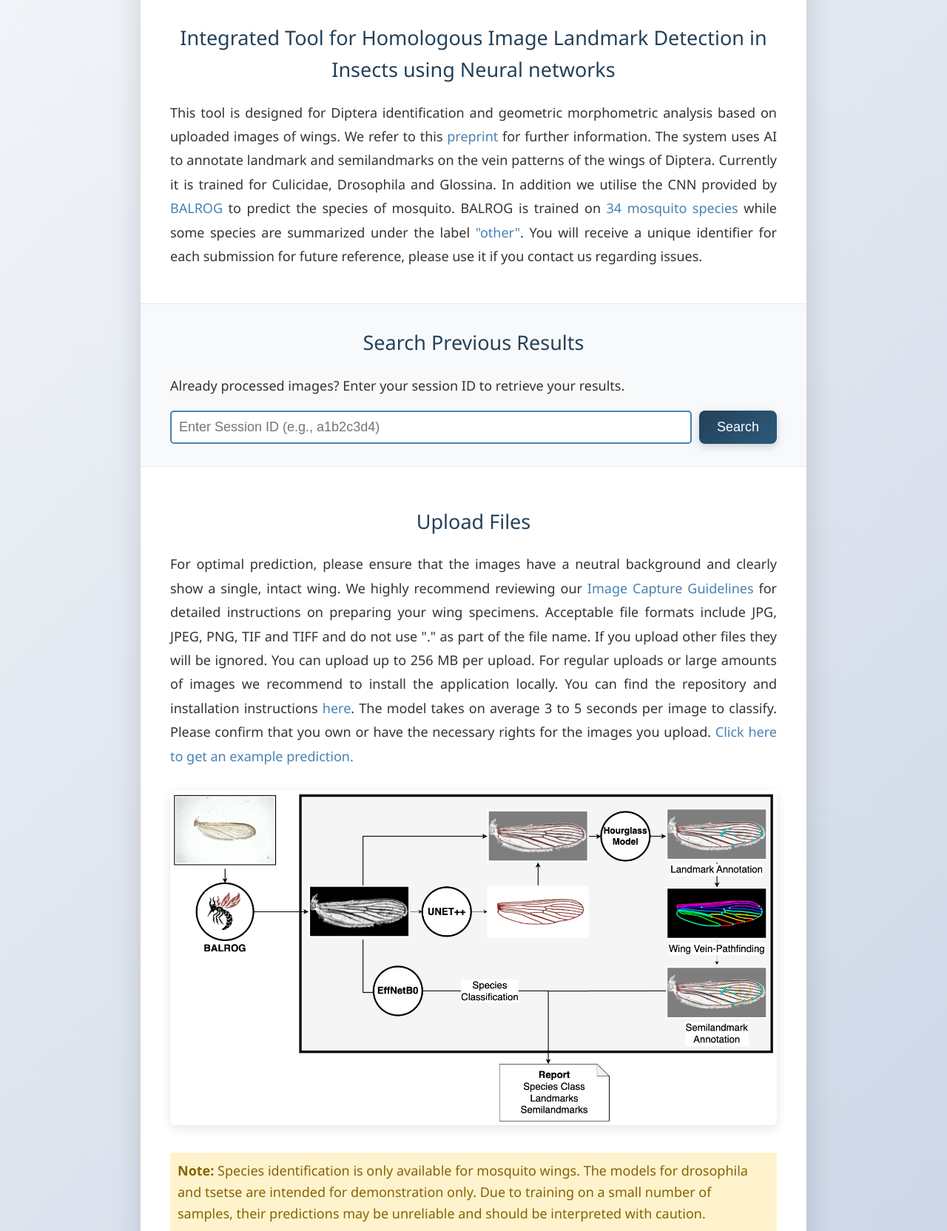
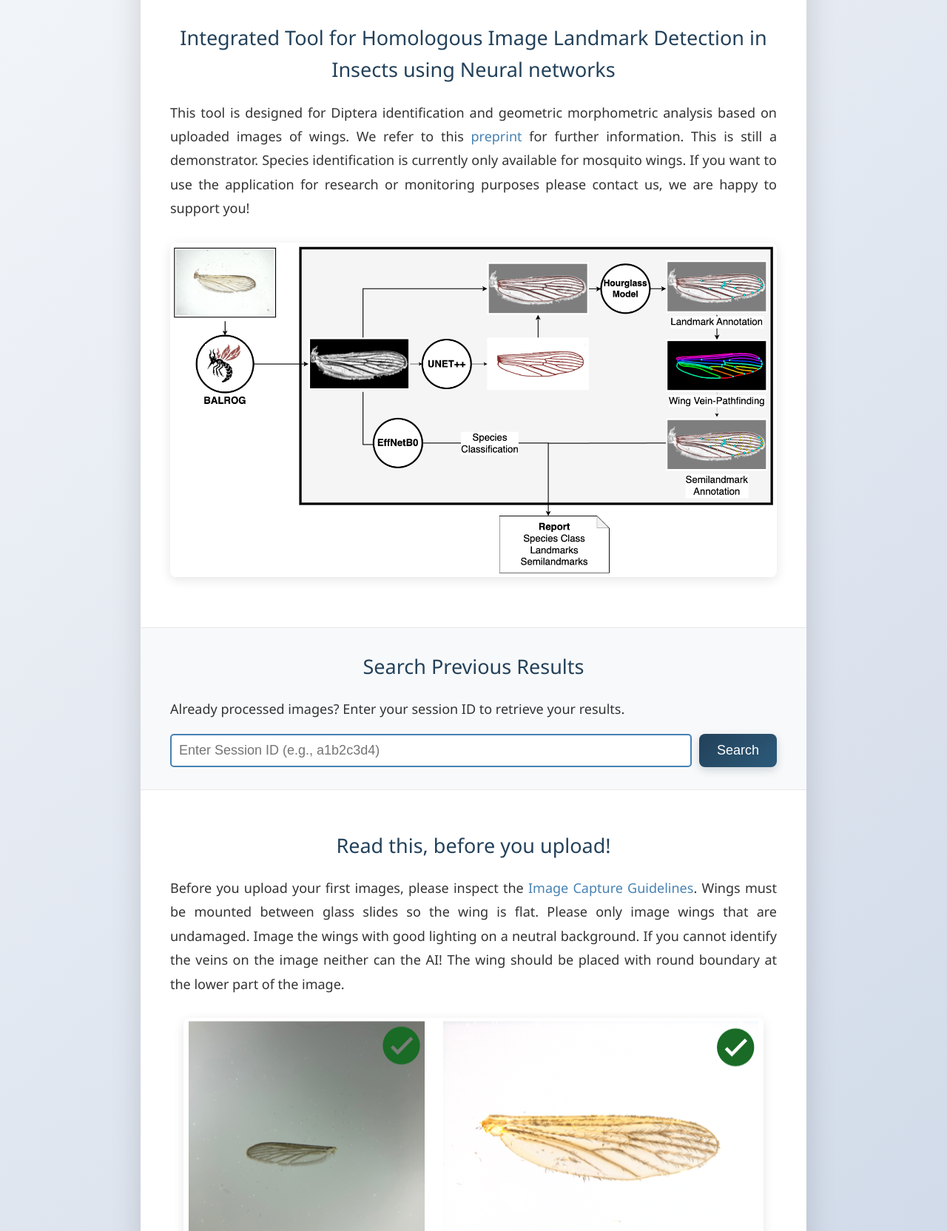
Before and after one commit to KNolte19/ITHILDIN, a Flask app: page / in a window 1280 px wide. Shown: the part 323-1987 px from the top of the page at 74% size. Run offline with Flask 3, Linux system fonts and the light colour scheme.

Commit message:
Modified Front Page, Clearer Instructions

```diff
--- a/templates/predictions.html
+++ b/templates/predictions.html
@@ -62,14 +62,14 @@
 
             {% if has_classifier %}
             <td class="{% if prediction.ENS_Predicted_Score > 0.8 %}high-confidence{% elif prediction.ENS_Predicted_Score > 0.5 %}medium-confidence{% else %}low-confidence{% endif %}">
-              {{ prediction.ENS_Predicted_Taxa }}
+              {% if prediction.ENS_Predicted_Score < 0.5 %}LOW CONFIDENCE{% else %}{{ prediction.ENS_Predicted_Taxa }}{% endif %}
             </td>
             <td class="{% if prediction.ENS_Predicted_Score > 0.8 %}high-confidence{% elif prediction.ENS_Predicted_Score > 0.5 %}medium-confidence{% else %}low-confidence{% endif %}">
               {{ prediction.ENS_Predicted_Score }}
             </td>
             <td>{{ prediction.Centroid }}</td>
             {% endif %}
-            <td>{{ prediction.Status }}</td>
+            <td class="{% if prediction.Status == 'Full Skeleton' %}high-confidence{% elif prediction.Status == 'Repaired' %}medium-confidence{% elif prediction.Status == 'Failed Repair' %}low-confidence{% endif %}">{{ prediction.Status }}</td>
 
           </tr>
         {% endfor %}
--- a/templates/upload.html
+++ b/templates/upload.html
@@ -18,12 +18,15 @@
                 <h2>Integrated Tool for Homologous Image Landmark Detection in Insects using Neural networks</h2>
                 <p class="tooltip-text"> This tool is designed for Diptera identification and geometric morphometric analysis based on uploaded images of wings.
                     We refer to this <a href="https://www.biorxiv.org/content/10.64898/2026.04.17.719146v1">preprint</a> for further information.
-                    The system uses AI to annotate landmark and semilandmarks on the vein patterns of the wings of Diptera. Currently it is trained for Culicidae, Drosophila and Glossina.
-                    In addition we utilise the CNN provided by <a href="https://doi.org/10.1371/journal.pcbi.1013435">BALROG</a> to predict the species of mosquito.
-                    BALROG is trained on <a href="/display_other_pdf">34 mosquito species</a> while some species are summarized under the label <a href="/display_other_pdf">"other"</a>.
-                    You will receive a unique identifier for each submission for future reference, please use it if you contact us regarding issues.
+                    This is still a demonstrator. Species identification is currently only available for mosquito wings.
+                    If you want to use the application for research or monitoring purposes please contact us, we are happy to support you!
                 </p>
+
+                <div class="image-container">
+                    <img src="{{ url_for('static', filename='images/PIPELINE_scheme.jpg') }}" alt="Wing Image Example">
+                </div>
             </section>
+
 
             <section class="search-section">
                 <h2>Search Previous Results</h2>
@@ -41,25 +44,24 @@
             </section>
 
             <section class="upload-section">
-                <h2>Upload Files</h2>
-                <p class="tooltip-text">For optimal prediction, please ensure that the images have a neutral background and clearly show a single, intact  wing.
-                    We highly recommend reviewing our <a href="/display_pdf">Image Capture Guidelines</a> for detailed instructions on preparing your wing specimens.
-                    Acceptable file formats include JPG, JPEG, PNG, TIF and TIFF and do not use "." as part of the file name. If you upload other files they will be ignored. You can upload up to 256 MB per upload.
-                    For regular uploads or large amounts of images we recommend to install the application locally.
+                <h2>Read this, before you upload!</h2>
+                <p class="tooltip-text">Before you upload your first images, please inspect the <a href="/display_pdf">Image Capture Guidelines</a>.
+                    Wings must be mounted between glass slides so the wing is flat. Please only image wings that are undamaged.
+                    Image the wings with good lighting on a neutral background. If you cannot identify the veins on the image neither can the AI!
+                    The wing should be placed with round boundary at the lower part of the image.
+                </p>
+
+                <div class="image-container">
+                    <img src="{{ url_for('static', filename='images/imagecapture_example.png') }}" alt="Wing Image Example">
+                </div>
+
+                <p class="tooltip-text">
+                    Acceptable file formats include JPG, JPEG, PNG, TIF and TIFF.
+                    You can upload up to 256 MB per upload, for large or regular uploads we recommend to install the application locally.
                     You can find the repository and installation instructions <a href="https://github.com/KNolte19/ITHILDIN" target="_blank">here</a>.
                     The model takes on average 3 to 5 seconds per image to classify.
-                    Please confirm that you own or have the necessary rights for the images you upload.
+                    You will receive a unique identifier for each submission for future reference, please use it if you contact us regarding issues.
                     <a href="/get_example"> Click here to get an example prediction.</a>
-                </p>
-                <div class="image-container">
-                    <img src="{{ url_for('static', filename='images/PIPELINE_scheme.jpg') }}" alt="Wing Image Example">
-                </div>
-                <p style="color: #856404; background-color: #fff3cd; padding: 10px; border-radius: 3px; margin-top: 10px;">
-                    <strong>Note:</strong> Species identification is only available for mosquito wings. The models for drosophila and tsetse are intended for demonstration only. Due to training on a small number of samples, their predictions may be unreliable and should be interpreted with caution.
-                </p>
-
-                <p style="color: #932605; background-color: #ffcdcd; padding: 10px; border-radius: 3px; margin-top: 10px;">
-                    <strong>Note:</strong> This version is still for demonstration purposes and has limitations. If you would like to it for research or monitoring purposes, please contact us. We are happy to support you!
                 </p>
 
                 <form action="/upload_folder" method="POST" enctype="multipart/form-data" id="uploadForm">
@@ -75,11 +77,11 @@
                             <input type="checkbox" name="allow_long_term_storage" id="consentCheckbox"
                                    style="margin-top: 3px; flex-shrink: 0; width: 16px; height: 16px; cursor: pointer;">
                             <span>
-                                I consent to my images being stored long-term and potentially used for research purposes.
+                                I consent to my images being stored long-term and used for research purposes.
                                 <br>
                                 <small style="color: #555;">
-                                    If left unchecked, your images will be automatically deleted after you leave the results page or within 10 minutes, whichever comes first.
-                                    Your results (CSV/TPS files) are not affected by this choice. This is only relevant when you are not hosting yourself.
+                                    If left unchecked, your images will be automatically deleted after you leave the page or within 10 minutes, whichever comes first.
+                                    Your results (CSV/TPS files) are not affected by this choice. This is not relevant when you are hosting.
                                 </small>
                             </span>
                         </label>
```
Also changed, not shown: main.py (+3 -12 lines), static/images/imagecapture_example.png (added).
